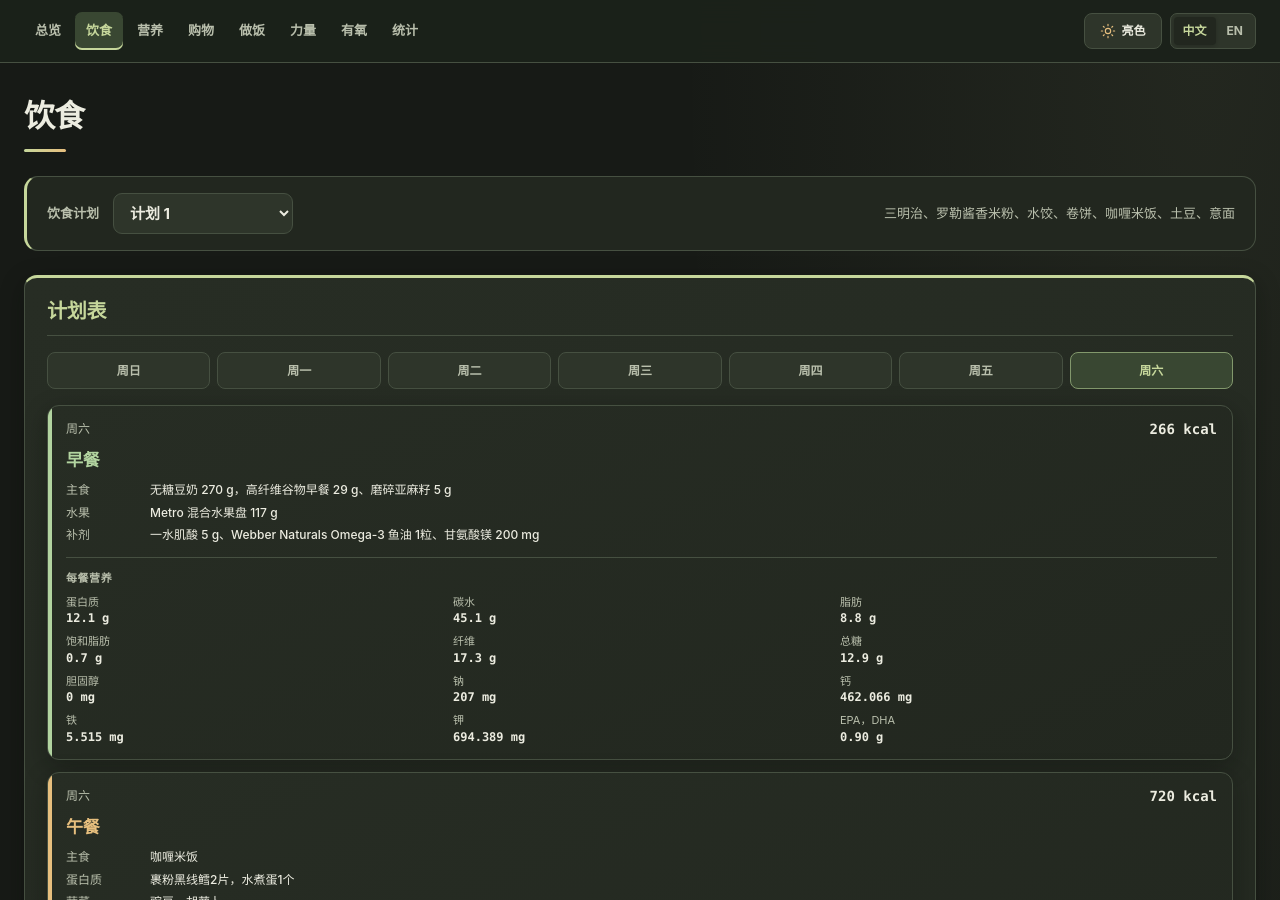
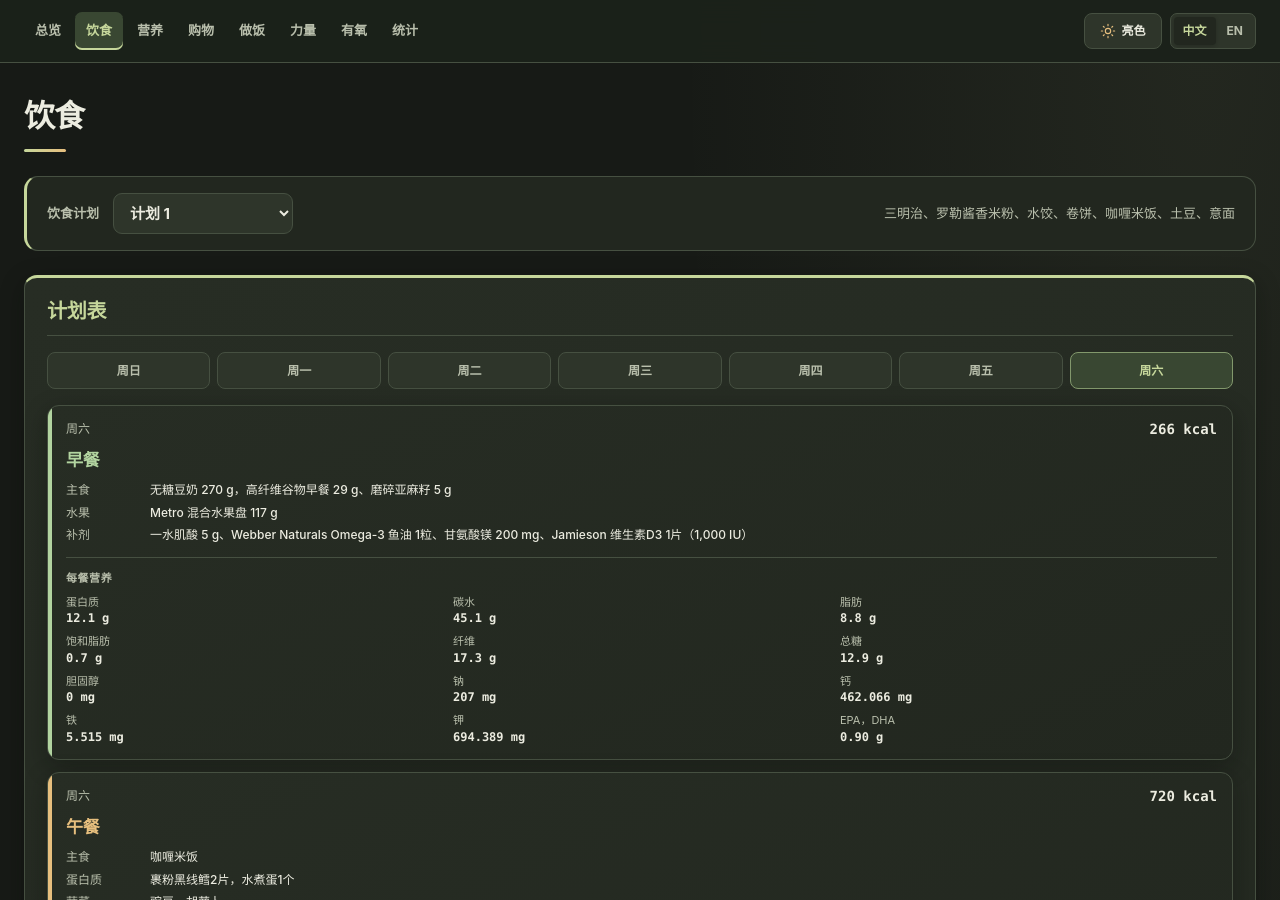
Before and after one commit to yunhaixiang/fitness, a Jekyll site: the page built from diet.md, in a window 1280 px wide and 900 px high. Built offline with Jekyll 4.4.1, drawn with Linux system fonts in a browser that asks for light colours.

Commit message:
Add daily Jamieson vitamin D3 to breakfast and nutrition

```diff
--- a/_data/meal_nutrition.json
+++ b/_data/meal_nutrition.json
@@ -15,8 +15,8 @@
   "meals": {
     "fruit_breakfast": {
       "label": "周日—周二早餐（混合水果盘）",
-      "foodZh": "高纤维谷物早餐 29 g、磨碎亚麻籽 5 g，无糖豆奶 270 g，一水肌酸 5 g、Webber Naturals Omega-3 鱼油 1粒、甘氨酸镁 200 mg，Metro 混合水果盘 156 g",
-      "foodEn": "29 g high-fibre cereal with 5 g ground flaxseed, 270 g unsweetened soy milk, 5 g creatine monohydrate and 1 Webber Naturals Omega-3 softgel and magnesium bisglycinate 200 mg, 156 g Metro mixed fruit",
+      "foodZh": "高纤维谷物早餐 29 g、磨碎亚麻籽 5 g，无糖豆奶 270 g，一水肌酸 5 g、Webber Naturals Omega-3 鱼油 1粒、甘氨酸镁 200 mg、Jamieson 维生素D3 1片（1,000 IU），Metro 混合水果盘 156 g",
+      "foodEn": "29 g high-fibre cereal with 5 g ground flaxseed, 270 g unsweetened soy milk, 5 g creatine monohydrate and 1 Webber Naturals Omega-3 softgel and magnesium bisglycinate 200 mg and 1 Jamieson vitamin D3 tablet (1000 IU), 156 g Metro mixed fruit",
       "kcal": "282",
       "protein": "12.3",
       "fat": "8.9",
@@ -29,7 +29,7 @@
       "calcium": "466.033",
       "iron": "5.617",
       "potassium": "761.978",
-      "vitaminD": "2.160",
+      "vitaminD": "27.160",
       "vitaminB12": "1.080",
       "iodine": "4.022",
       "epaDha": "0.90"
@@ -190,8 +190,8 @@
     },
     "late_fruit_breakfast": {
       "label": "周三—周六早餐（混合水果盘）",
-      "foodZh": "高纤维谷物早餐 29 g、磨碎亚麻籽 5 g，无糖豆奶 270 g，一水肌酸 5 g、Webber Naturals Omega-3 鱼油 1粒、甘氨酸镁 200 mg，Metro 混合水果盘 117 g",
-      "foodEn": "29 g high-fibre cereal with 5 g ground flaxseed, 270 g unsweetened soy milk, 5 g creatine monohydrate and 1 Webber Naturals Omega-3 softgel and magnesium bisglycinate 200 mg, 117 g Metro mixed fruit",
+      "foodZh": "高纤维谷物早餐 29 g、磨碎亚麻籽 5 g，无糖豆奶 270 g，一水肌酸 5 g、Webber Naturals Omega-3 鱼油 1粒、甘氨酸镁 200 mg、Jamieson 维生素D3 1片（1,000 IU），Metro 混合水果盘 117 g",
+      "foodEn": "29 g high-fibre cereal with 5 g ground flaxseed, 270 g unsweetened soy milk, 5 g creatine monohydrate and 1 Webber Naturals Omega-3 softgel and magnesium bisglycinate 200 mg and 1 Jamieson vitamin D3 tablet (1000 IU), 117 g Metro mixed fruit",
       "kcal": "266",
       "protein": "12.1",
       "fat": "8.8",
@@ -204,7 +204,7 @@
       "calcium": "462.066",
       "iron": "5.515",
       "potassium": "694.389",
-      "vitaminD": "2.160",
+      "vitaminD": "27.160",
       "vitaminB12": "1.080",
       "iodine": "3.906",
       "epaDha": "0.90"
--- a/shopping.md
+++ b/shopping.md
@@ -190,6 +190,12 @@ visual: true
 <td style="text-align: right;">按需补</td>
 <td style="text-align: right;"><a href="https://www.walmart.ca/fr/ip/leanfit-sport-creatine-monohydrate-en-poudre-non-aromatis-300-g-5-g-de-cratine-par-portion-certification-informed-choice-cratine-micronise-et-de-quali/6000208594600">$32.97</a></td>
 </tr>
+<tr data-price-id="58" data-weekly-cost="0.17" data-taxable="true" data-purchase-group="restock">
+<td data-en="Vitamin D3">维生素D3</td>
+<td><a href="https://www.amazon.ca/dp/B01NARPPT8">Jamieson Vitamin D3 1,000 IU（Amazon）</a><br><span data-en="500 Tablets / Bottle · 1000 IU (25 µg) per Tablet">500片 / 瓶；每片1,000 IU（25 µg）</span></td>
+<td data-en="1 Bottle / 500 Days · 1 Tablet with Breakfast Daily">1瓶 / 500天；每天早餐1片</td>
+<td><a href="https://www.amazon.ca/dp/B01NARPPT8">$11.81</a></td>
+</tr>
 <tr data-price-id="57" data-weekly-cost="0.96" data-purchase-group="restock">
 <td data-en="Magnesium Bisglycinate">甘氨酸镁</td>
 <td><a href="https://www.amazon.ca/dp/B08WVD2YDB">Webber Naturals Magnesium Bisglycinate 200 mg（Amazon）</a><br><span data-en="120 Capsules / Bottle · 200 mg per Capsule">120粒 / 瓶；每粒200 mg</span></td>
@@ -229,7 +235,7 @@ visual: true
 <td>每周合计</td>
 <td>—</td>
 <td style="text-align: right;">—</td>
-<td style="text-align: right;">$161.37</td>
+<td style="text-align: right;">$161.54</td>
 </tr>
 </tbody>
 </table>
```
Also changed, not shown: _data/micronutrient_basis.json (+21 -3 lines), _data/nutrition_basis.json (+11 -0 lines), _data/shopping_prices.json (+17 -1 lines), stats.md (+1 -1 lines), tests/shopping-costs.test.js (+1 -1 lines).
